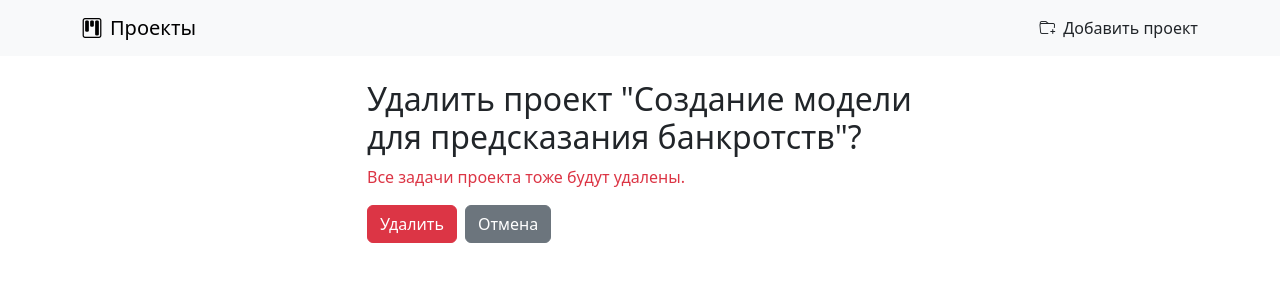
After one commit to akramkhal/issue_tracker, a Django app: page /projects/1/delete/ in a window 1280 px wide. The commit adds this page. Shown: the top 300 px of the page. Run offline with Django 5.2, Linux system fonts and the light colour scheme; data comes from the database, SQL or seed files in the repository.

Commit message:
Добавлено удаление проекта на DeleteView

```diff
--- /dev/null
+++ b/source/webapp/templates/project/project_delete.html
@@ -0,0 +1,17 @@
+{% extends 'base.html' %}
+{% block title %}Удаление проекта{% endblock %}
+{% block content %}
+    <div class="row justify-content-center">
+        <div class="col-md-6">
+            <h2>Удалить проект "{{ project.name }}"?</h2>
+            <p class="text-danger">Все задачи проекта тоже будут удалены.</p>
+            <form method="post">
+                {% csrf_token %}
+                <div class="d-flex gap-2">
+                    <button type="submit" class="btn btn-danger">Удалить</button>
+                    <a href="{% url 'project_detail' project.pk %}" class="btn btn-secondary">Отмена</a>
+                </div>
+            </form>
+        </div>
+    </div>
+{% endblock %}
--- a/source/webapp/templates/project/project_detail.html
+++ b/source/webapp/templates/project/project_detail.html
@@ -11,6 +11,7 @@
             <div class="d-flex gap-2">
                 <a href="{% url 'index' %}" class="btn btn-outline-primary btn-sm">Назад</a>
                 <a href="{% url 'project_update' project.pk %}" class="btn btn-success btn-sm">Обновить проект</a>
+                <a href="{% url 'project_delete' project.pk %}" class="btn btn-danger btn-sm">Удалить проект</a>
             </div>
         </div>
     </div>
--- a/source/webapp/urls.py
+++ b/source/webapp/urls.py
@@ -1,7 +1,7 @@
 from django.urls import path
 from webapp.views import (IndexView, TaskDetailView, TaskCreateView, TaskUpdateView,
                           TaskDeleteView, ProjectListView, ProjectDetailView, ProjectCreateView,
-                          ProjectUpdateView)
+                          ProjectUpdateView, ProjectDeleteView)
 
 urlpatterns = [
     path('', ProjectListView.as_view(), name='index'),
@@ -13,4 +13,5 @@ urlpatterns = [
     path('projects/add/', ProjectCreateView.as_view(), name='project_create'),
     path('projects/<int:pk>/update/', ProjectUpdateView.as_view(), name='project_update'),
     path('projects/<int:pk>/', ProjectDetailView.as_view(), name='project_detail'),
+    path('projects/<int:pk>/delete/', ProjectDeleteView.as_view(), name='project_delete'),
 ]
--- a/source/webapp/views/project_views.py
+++ b/source/webapp/views/project_views.py
@@ -1,7 +1,7 @@
 from django.db.models import Q
-from django.urls import reverse
+from django.urls import reverse, reverse_lazy
 from django.utils.http import urlencode
-from django.views.generic import ListView, DetailView, CreateView, UpdateView
+from django.views.generic import ListView, DetailView, CreateView, UpdateView, DeleteView
 
 from webapp.forms import SearchForm, ProjectForm
 from webapp.models import Project
@@ -71,3 +71,9 @@ class ProjectUpdateView(UpdateView):
 
     def get_success_url(self):
         return reverse('project_detail', kwargs={'pk': self.object.pk})
+
+
+class ProjectDeleteView(DeleteView):
+    model = Project
+    template_name = 'project/project_delete.html'
+    success_url = reverse_lazy('index')
```
